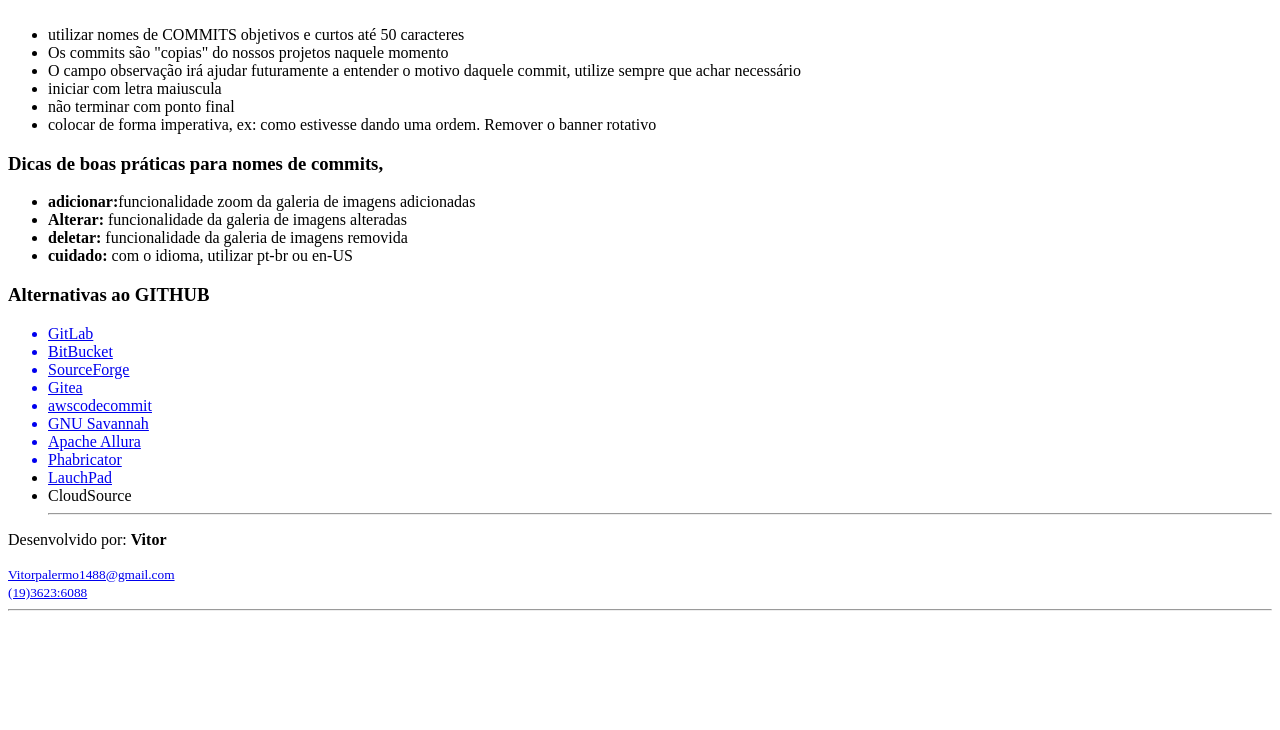
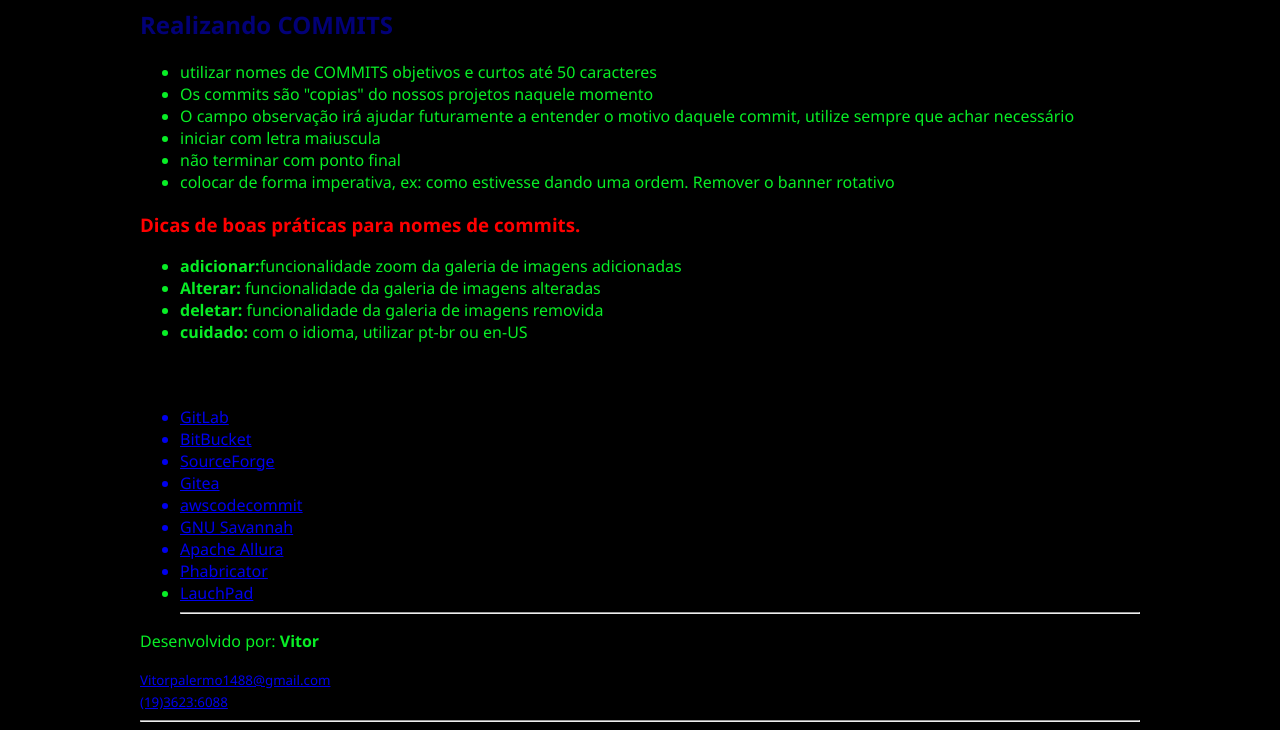
Before and after one commit to VitorPalermo/atividade2, a plain HTML site: page index.html in a window 1280 px wide. Shown: the part 413-1143 px from the top of the page. Before the commit the page ends 1032 px from the top, so only its background shows below. Drawn offline with Linux system fonts and the light colour scheme.

Commit message:
css basico adicionado

```diff
--- a/index.html
+++ b/index.html
@@ -3,6 +3,48 @@
 <head>
     <meta charset="utf-8" >
     <title>Conhecendo  o GITHUB</title>
+    <!-- Adicionando CSS Interno -->
+    <style>
+        /* Aqui iremos adicionar o estilo da pagina */
+
+        /* Definições gerais da pagina */
+        *{
+            box-sizing: border-box;
+            font-family: 'Segoe UI', Tahoma, Geneva, Verdana, sans-serif;
+        }
+
+        /* zerar a margem e padding do corpo da pag */
+        body{
+            margin: 0px;
+            width: 1000px;
+            margin: 0 auto;
+        }
+
+        h2{
+            color: rgba(4, 0, 255, 0.466);
+
+        }
+
+        h3{
+            color: rgb(0, 0, 0);
+
+        }
+
+        #dicas{
+            color: rgb(255, 0, 0);
+        }
+
+        body{
+            color: rgb(8, 238, 38);
+        }
+        body{
+            background-color: black;
+        }
+
+    </style>
+
+
+
 </head>
 
 <body>
@@ -10,7 +52,8 @@
     <img src="img/logo github.png" alt="logo github" width="300px ">
     </a>
 
-    <h1>Conhecendo GITHUB</h1>
+    <h1 style="color: rgb(255, 255, 255);background-color: rgb(11, 11, 73);padding: 15px;text-align: center;">Conhecendo GITHUB</h1>
+
     <h2>Realizando COMMITS</h2>
     <ul>
         <li>utilizar nomes de COMMITS objetivos e curtos até 50 caracteres</li>
@@ -21,7 +64,7 @@
         <li>colocar de forma imperativa, ex: como estivesse dando uma ordem. Remover o banner rotativo</li>
     </ul>
 
-    <h3>Dicas de boas práticas para nomes de commits, </h3>
+    <h3 id="dicas">Dicas de boas práticas para nomes de commits. </h3>
     <ul>
       <li> <b>adicionar:</b>funcionalidade zoom da galeria de imagens adicionadas</li>
       <li> <b>Alterar:</b> funcionalidade da galeria de imagens alteradas</li>
@@ -71,8 +114,6 @@
             </li>
 
 
-            <li>CloudSource</li>
-
             <hr>
 
         </ul>
@@ -88,6 +129,14 @@
         <small>(19)3623:6088</small>
         </a>
 
+
+
+
+
+
+
+
+
     </body>
 
 
```
